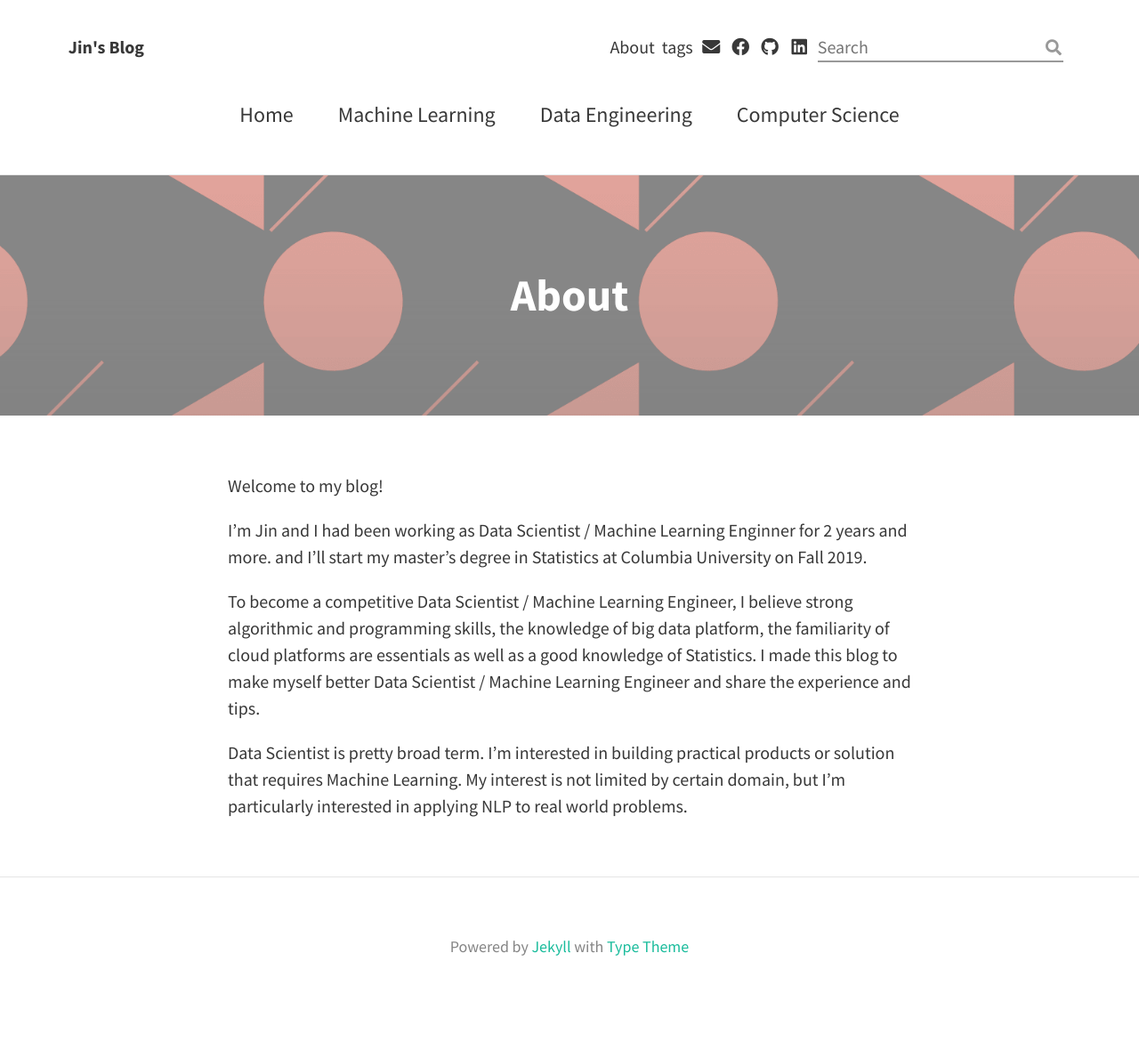
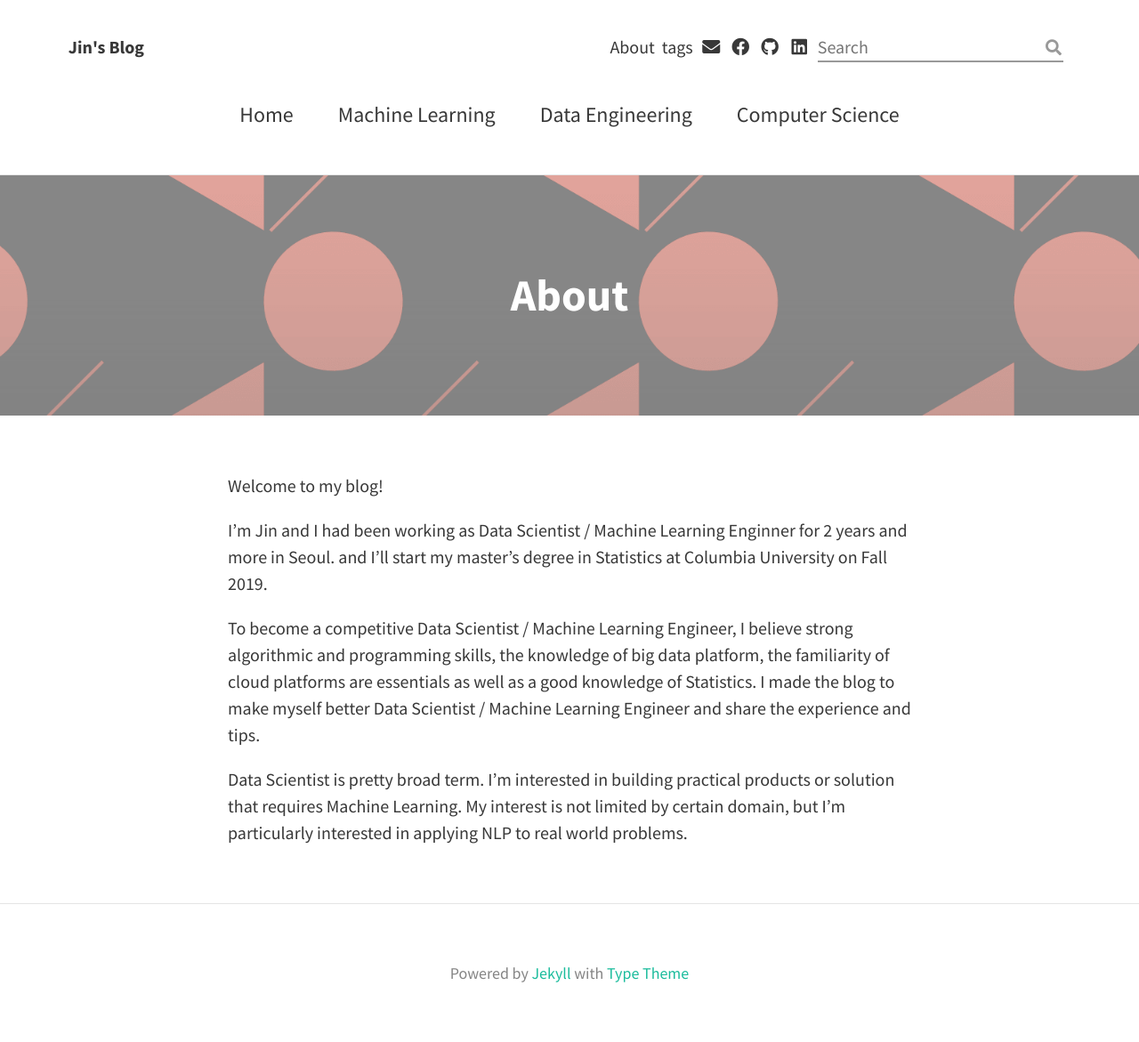
Before and after one commit to lsjhome/lsjhome-temp.github.io, a Jekyll site: the page built from about.md, in a window 1280 px wide. Shown: the whole page at 89% size. Built offline with Jekyll 4.4.1, drawn with Linux system fonts in a browser that asks for light colours; nearby versions of some CDN libraries; before the commit the page ends 1141 px from its top, so only the background shows below that.

Commit message:
edit about

```diff
--- a/about.md
+++ b/about.md
@@ -7,8 +7,8 @@ feature-img: "assets/img/sample_feature_img_2.png"
 
 Welcome to my blog!
 
-I'm Jin and I had been working as Data Scientist / Machine Learning Enginner for 2 years and more. and I'll start my master's degree in Statistics at Columbia University on Fall 2019.
+I'm Jin and I had been working as Data Scientist / Machine Learning Enginner for 2 years and more in Seoul. and I'll start my master's degree in Statistics at Columbia University on Fall 2019.
 
-To become a competitive Data Scientist / Machine Learning Engineer, I believe strong algorithmic and programming skills, the knowledge of big data platform, the familiarity of cloud platforms are essentials as well as a good knowledge of Statistics. I made this blog to make myself better Data Scientist / Machine Learning Engineer and share the experience and tips.
+To become a competitive Data Scientist / Machine Learning Engineer, I believe strong algorithmic and programming skills, the knowledge of big data platform, the familiarity of cloud platforms are essentials as well as a good knowledge of Statistics. I made the blog to make myself better Data Scientist / Machine Learning Engineer and share the experience and tips.
 
 Data Scientist is pretty broad term. I'm interested in building practical products or solution that requires Machine Learning. My interest is not limited by certain domain, but I'm particularly interested in applying NLP to real world problems.
```
